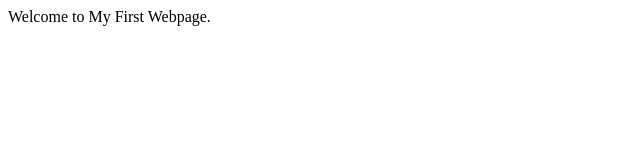
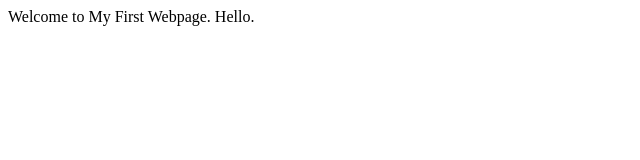
Before and after one commit to nminhlong/-nminhlong.github.io, a plain HTML site: page index.html in a window 1280 px wide. Shown: the full height of the page, 0-640 px from the left. Drawn offline with Linux system fonts and the light colour scheme.

Commit message:
new feature

```diff
--- a/index.html
+++ b/index.html
@@ -6,5 +6,6 @@
   </head>
   <body>
     Welcome to My First Webpage.
+    Hello.
   </body>
 </html>
```
